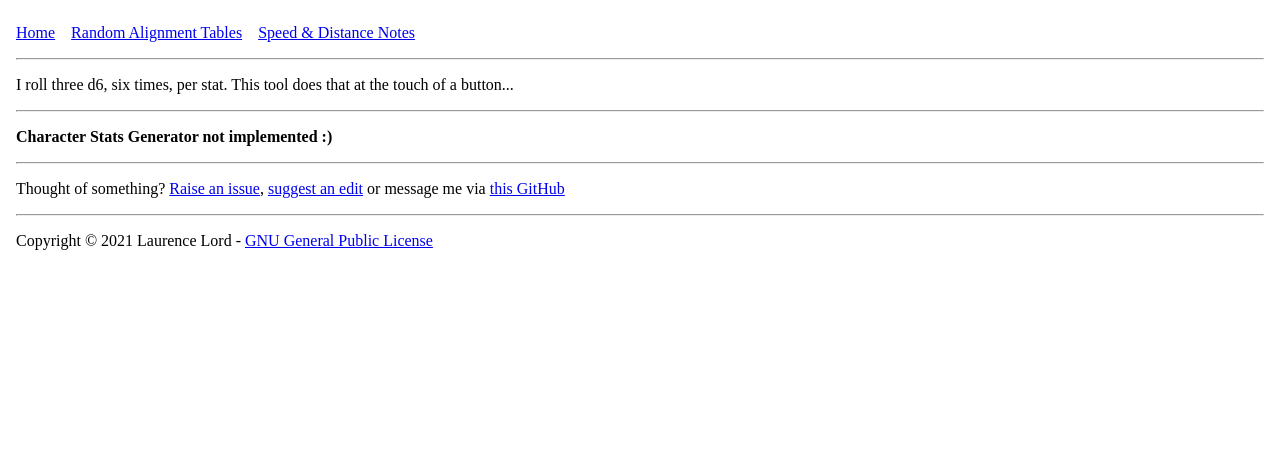
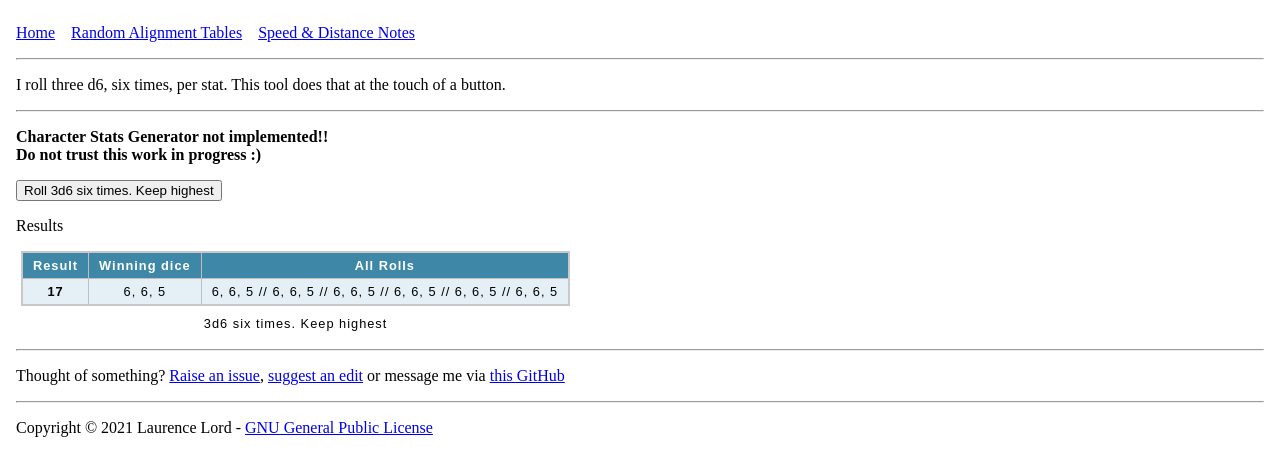
Before and after one commit to LL782/pathfinder-tools, a Next.js app: page /character-stats-generator in a window 1280 px wide. Shown: the top 476 px of the page. Built offline with nearby package versions, Linux system fonts and the light colour scheme.

Commit message:
Draft StatGenerator button and results table

```diff
--- a/Layout/Table.tsx
+++ b/Layout/Table.tsx
@@ -2,7 +2,7 @@ import React from "react";
 
 interface Props {
   body?: String[][];
-  caption: String;
+  caption?: String;
   columnHeadings?: String[];
 }
 
@@ -27,10 +27,12 @@ export const Table = ({
         </tr>
       </thead>
       <tbody>
-        {body.map(([key, vaue]) => (
+        {body.map(([key, ...values]) => (
           <tr key={`${key}`}>
             <th scope="row">{key}</th>
-            <td>{vaue}</td>
+            {values.map((value) => (
+              <td>{value}</td>
+            ))}
           </tr>
         ))}
       </tbody>
--- /dev/null
+++ b/Stats/UI/StatGenerator.tsx
@@ -0,0 +1,23 @@
+import React from "react";
+
+import { Table } from "../../Layout/Table";
+
+export const StatsGenerator = () => {
+  return (
+    <>
+      <button>Roll 3d6 six times. Keep highest</button>
+      <p>Results</p>
+      <Table
+        caption="3d6 six times. Keep highest"
+        columnHeadings={["Result", "Winning dice", "All Rolls"]}
+        body={[
+          [
+            "17",
+            "6, 6, 5",
+            "6, 6, 5 //  6, 6, 5 //  6, 6, 5 //  6, 6, 5 //  6, 6, 5 //  6, 6, 5 ",
+          ],
+        ]}
+      ></Table>
+    </>
+  );
+};
--- a/pages/character-stats-generator.tsx
+++ b/pages/character-stats-generator.tsx
@@ -3,6 +3,8 @@ import Head from "next/head";
 
 import { Explanation } from "../Layout/Explanation";
 import { Main } from "../Layout/Main";
+
+import { StatsGenerator } from "../Stats/UI/StatGenerator";
 
 const Page = () => (
   <>
@@ -13,13 +15,17 @@ const Page = () => (
     <Explanation>
       <p>
         I roll three d6, six times, per stat. This tool does that at the touch
-        of a button...
+        of a button.
       </p>
     </Explanation>
     <Main>
       <p>
-        <strong>Character Stats Generator not implemented :)</strong>
+        <strong>
+          Character Stats Generator not implemented!! <br />
+          Do not trust this work in progress :)
+        </strong>
       </p>
+      <StatsGenerator />
     </Main>
   </>
 );
```
